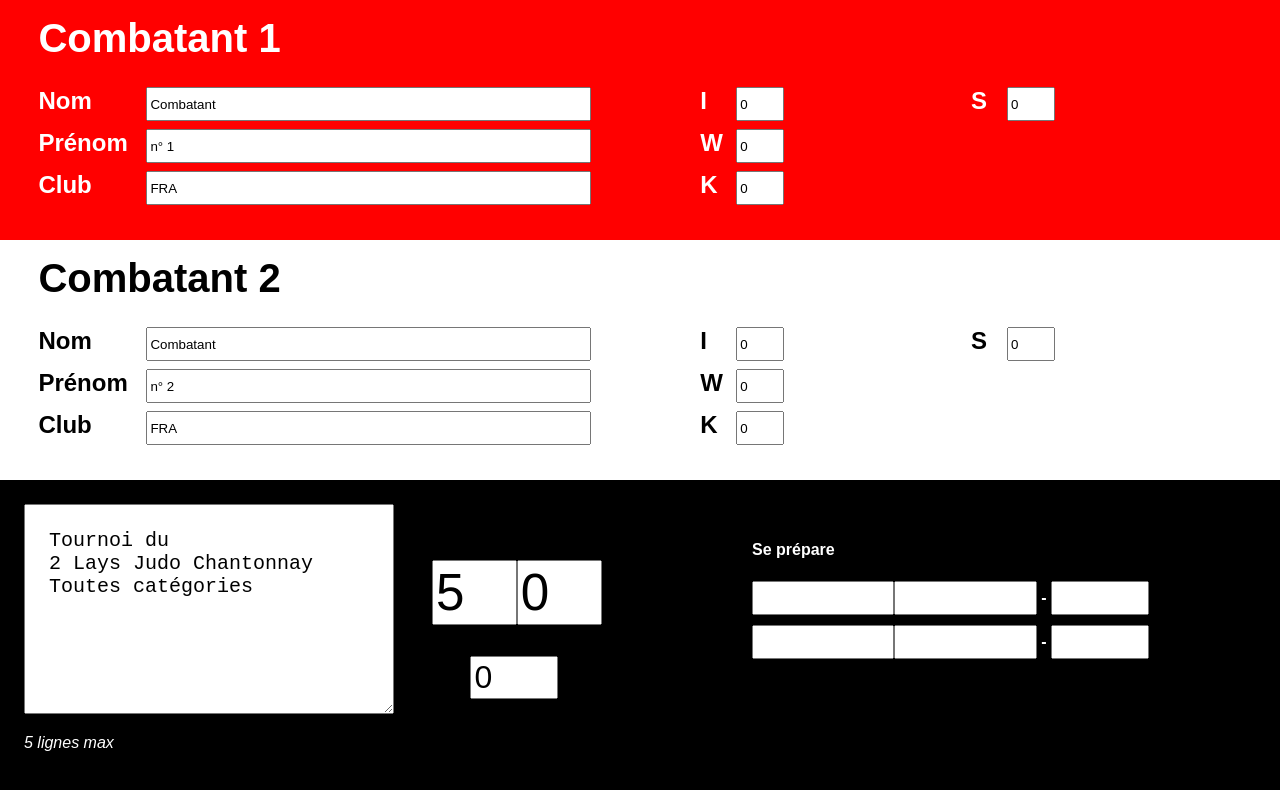
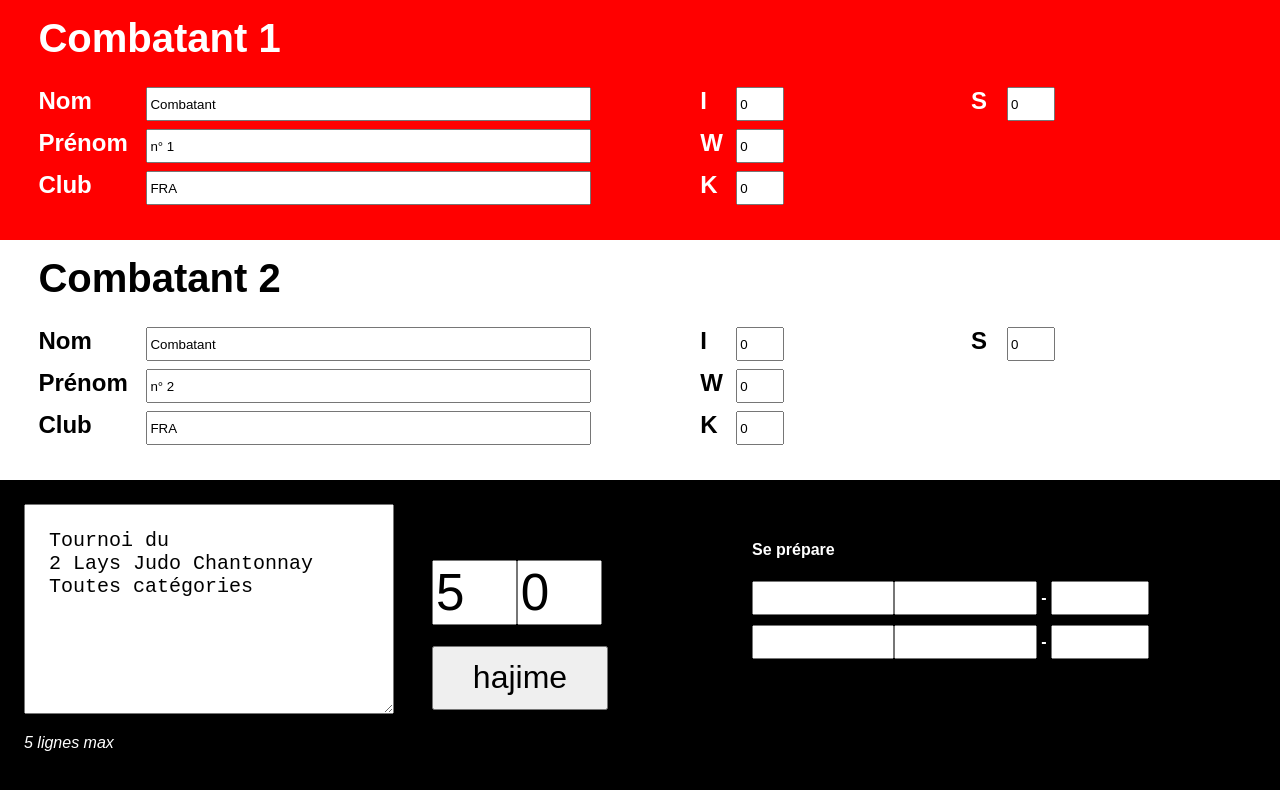
Before and after one commit to Quentin-Poisblaud/judo_scoreboard_2023, a Vue app: page /p in a window 1280 px wide. Shown: the top 790 px of the page. Built offline with nearby package versions, Linux system fonts and the light colour scheme.

Commit message:
add general timer gestion

```diff
--- a/src/views/parent.vue
+++ b/src/views/parent.vue
@@ -185,14 +185,19 @@
             @change="sendData"
             style="width: 1.5em; font-size: 4vw" />
         </div>
-        <div style="padding-left: 0.75em; padding-top: 2vh; font-size: 4vw">
-          <input
+        <div style="padding-top: 2vh; font-size: 4vw">
+          <!--input
             type="number"
             min="0"
             max="2"
             v-model="timerStatus"
             @change="sendData"
-            style="width: 2.5em; font-size: 2.5vw" />
+            style="width: 2.5em; font-size: 2.5vw" /-->
+          <button
+            @click="changeHajime"
+            style="width: 5.5em; height: 2em; font-size: 2.5vw">
+            {{ hajime ? "mate" : "hajime" }}
+          </button>
         </div>
       </div>
       <div style="float: left; width: 35vw">
@@ -241,6 +246,8 @@ var nouvelleFenetre
 export default {
   data() {
     return {
+      hajime: false,
+
       //datas player 1
       nom1: "Combatant",
       prenom1: "n° 1",
@@ -289,6 +296,12 @@ export default {
     setTimeout(() => {
       this.ouvrirNouvelleFenetre()
     }, 500)
+
+    window.addEventListener("keydown", (e) => {
+      if (e.key === " ") {
+        this.changeHajime()
+      }
+    })
   },
 
   methods: {
@@ -323,6 +336,37 @@ export default {
 
     sendData() {
       nouvelleFenetre.postMessage(this.datas, "*")
+    },
+
+    changeHajime() {
+      this.hajime = !this.hajime
+      if (this.hajime) {
+        this.timerStatus = 1
+        this.sendData()
+        this.timerDown()
+        //TODO: pour golden
+      } else {
+        this.timerStatus = 0
+        this.sendData()
+      }
+    },
+
+    timerDown() {
+      if (this.timer === 0) {
+        this.hajime = false
+        this.timerStatus = 0
+        this.sendData()
+      }
+      if (this.hajime) {
+        if (this.timerS <= 0) {
+          this.timerM--
+          this.timerS += 59
+        } else this.timerS--
+        this.sendData()
+        setTimeout(() => {
+          this.timerDown()
+        }, 1000)
+      }
     },
   },
 
```
